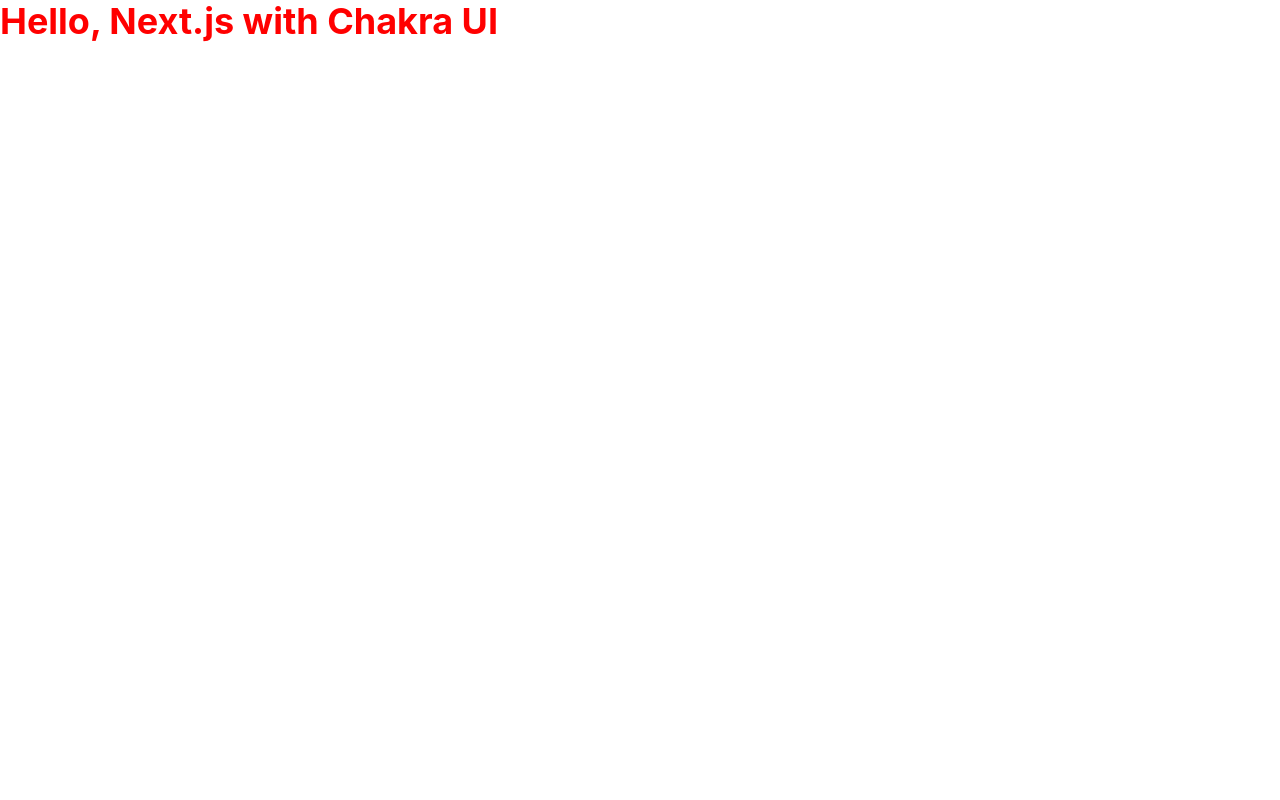
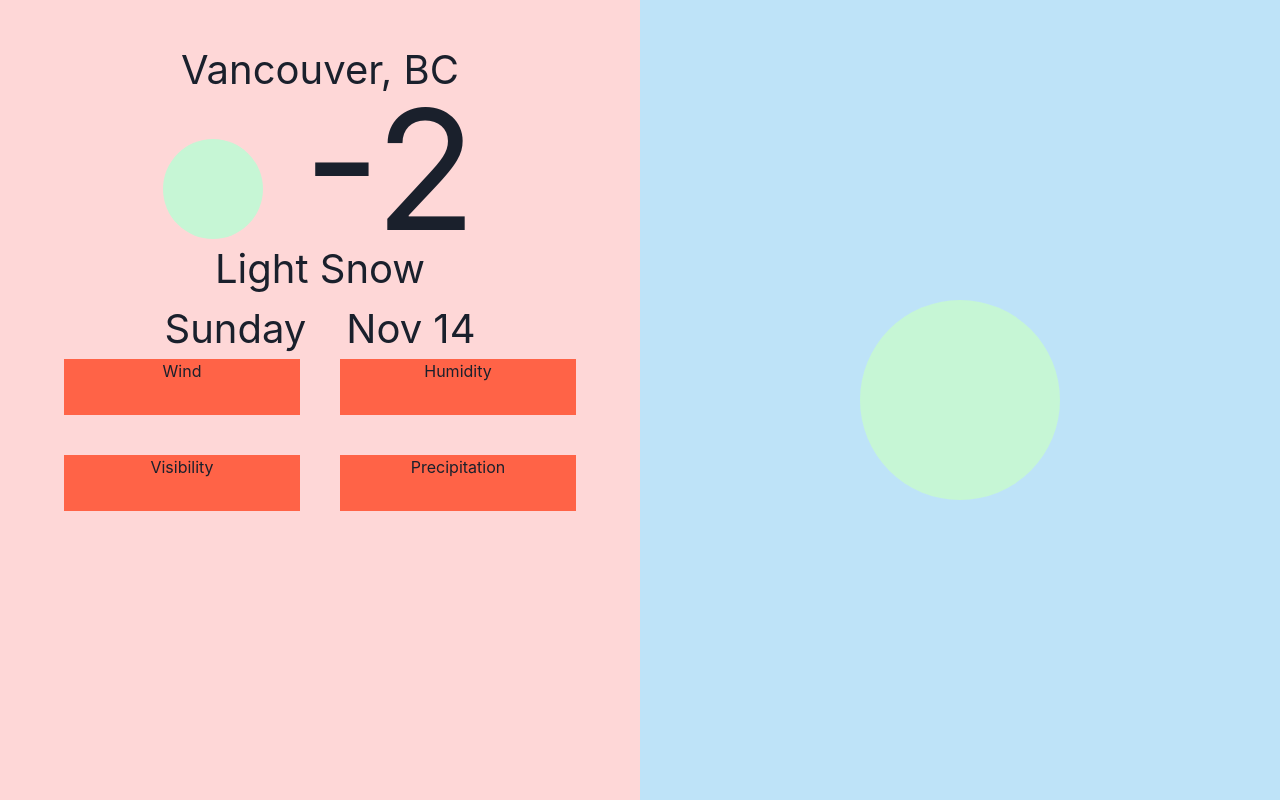
Before and after one commit to Civic86/Adv-final-Project, a Next.js app: page / in a window 1280 px wide. Built offline with nearby package versions, Linux system fonts and the light colour scheme.

Commit message:
main page layout

```diff
--- a/src/pages/index.tsx
+++ b/src/pages/index.tsx
@@ -1,5 +1,31 @@
-import { Heading } from '@chakra-ui/react';
+import { Box, Flex, Heading,SimpleGrid,Text } from '@chakra-ui/react';
 
 export default function Index(): JSX.Element {
-  return <Heading color="red">Hello, Next.js with Chakra UI</Heading>;
+  return (
+    <Box>
+      <Flex>
+        <Flex flex={1} bg="red.100" alignItems="center" minH="100vh" direction={'column'}>
+          <Text fontSize={40} mt={10}>Vancouver, BC</Text>
+          <Flex alignItems="center" mt={-14} gap={10}>
+            <Box w={100} h={100} bg="green.100" borderRadius="50%" mt={10}></Box>
+            <Text fontSize={167}>-2</Text>
+          </Flex>
+          <Text fontSize={40} mt={-14}>Light Snow</Text>
+          <Flex alignItems="center" gap={10}>
+            <Text fontSize={40}>Sunday</Text>
+            <Text fontSize={40}>Nov 14</Text>
+          </Flex>
+          <SimpleGrid columns={2} spacing={10} width="80%">
+            <Box bg='tomato' textAlign="center" height={14}>Wind</Box>
+            <Box bg='tomato' textAlign="center" height={14}>Humidity</Box>
+            <Box bg='tomato' textAlign="center" height={14}>Visibility</Box>
+            <Box bg='tomato' textAlign="center" height={14}>Precipitation</Box>
+          </SimpleGrid>
+        </Flex>
+        <Flex flex={1} bg="blue.100" alignItems="center" direction={'column'} justifyContent="center">
+          <Box w={200} h={200} bg="green.100" borderRadius="50%"></Box>
+        </Flex>
+      </Flex>
+    </Box>
+  );
 }
```
